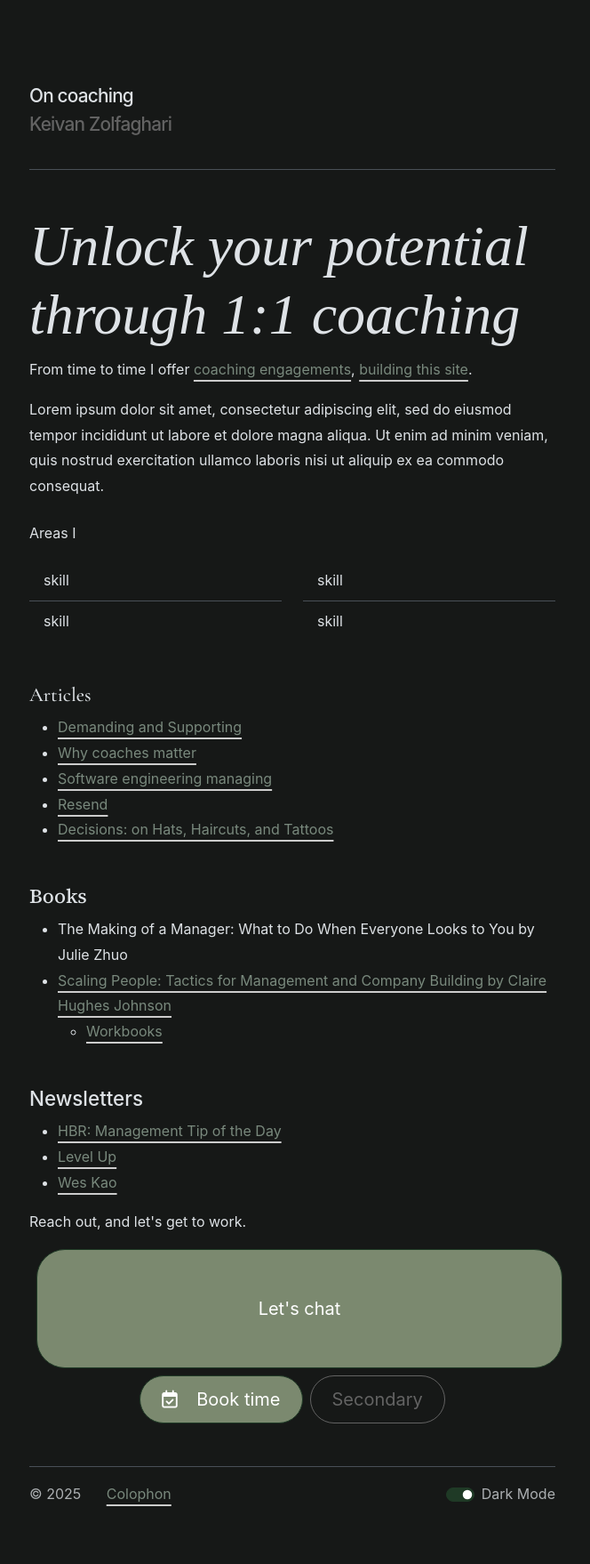
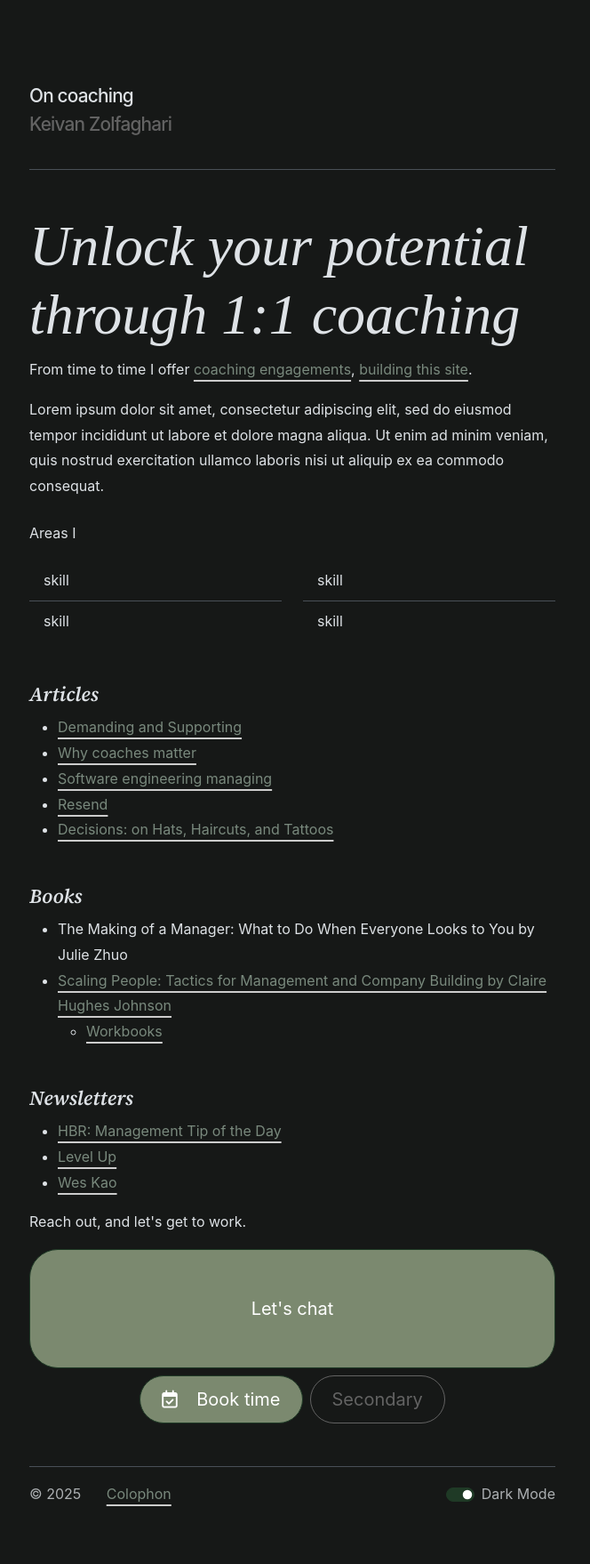
Before and after one commit to keivanz/keivanz.github.io, a Jekyll site: the page built from pages/coach.html, in a window 1280 px wide. Shown: the whole page at 89% size, without its empty margins (311-975 px from the left). Built offline with Jekyll 4.4.1, drawn with Linux system fonts in a browser that asks for light colours; nearby versions of some CDN libraries; some web fonts are replaced.

Commit message:
updating fonts

```diff
--- a/_includes/coaching.html
+++ b/_includes/coaching.html
@@ -23,7 +23,7 @@
 </div>
 
 
-<h2 class="cormorant-garamond mt-5">Articles</h2>
+<h2 class="mt-5 serif-heading">Articles</h2>
   <ul>
     <li><a href="https://www.rkg.blog/demanding.php">Demanding and Supporting</a></li>
     <li><a href="https://www.linkedin.com/pulse/why-every-operating-leader-needs-executive-coach-aarti-bhatnagar-hy5wc/">Why coaches matter</a></li>
@@ -32,7 +32,7 @@
     <li><a href="https://jamesclear.com/3-2-1/february-1-2024">Decisions: on Hats, Haircuts, and Tattoos</a></li>
   </ul>
 
-<h2 class="mt-5 source-serif-4">Books</h2>
+<h2 class="mt-5 serif-heading">Books</h2>
   <ul>
     <li>The Making of a Manager: What to Do When Everyone Looks to You by Julie Zhuo</li>
     <li><a href="https://press.stripe.com/scaling-people">Scaling People: Tactics for Management and Company Building by Claire Hughes Johnson</a></li>
@@ -41,7 +41,7 @@
     </ul>
   </ul>
 
-<h2 class="mt-5">Newsletters</h2>
+<h2 class="mt-5 serif-heading">Newsletters</h2>
   <ul>
     <li><a href="https://hbr.org/email-newsletters">HBR: Management Tip of the Day</a></li>
     <li><a href="https://levelupwithethanevans.substack.com">Level Up</a></li>
@@ -50,7 +50,7 @@
 
 
 <p class="">Reach out, and let's get to work.</p>
-<button type="button" class="btn btn-primary btn-lg mx-2 px-4 py-5 rounded-5 focus-ring w-100 gap-3">Let's chat</button>
+<button type="button" class="btn btn-primary btn-lg px-4 py-5 rounded-5 focus-ring w-100 gap-3">Let's chat</button>
 
 <div class="d-grid gap-2 mt-2 d-sm-flex justify-content-sm-center">
   <button type="button" class="btn btn-primary btn-lg rounded-5 focus-ring px-4 gap-3">
--- a/_includes/homepage.html
+++ b/_includes/homepage.html
@@ -48,7 +48,7 @@
 
       document.getElementById("quote").textContent = randomQuote.quote;
       if (randomQuote.author) {
-          document.getElementById("author").textContent = "-" + randomQuote.author;
+          document.getElementById("author").textContent = " - " + randomQuote.author;
       } else {
           document.getElementById("author").textContent = "";
       }
--- a/_sass/_custom.scss
+++ b/_sass/_custom.scss
@@ -86,6 +86,12 @@ main {
   font-weight: 500;
   font-size: 1.3rem;
 }
+.serif-heading {
+  font-family: "Source Serif 4", serif;
+  font-optical-sizing: auto;
+  font-style: italic;
+  font-weight: 600;
+}
 
 .social_links {
   color: inherit;
```
